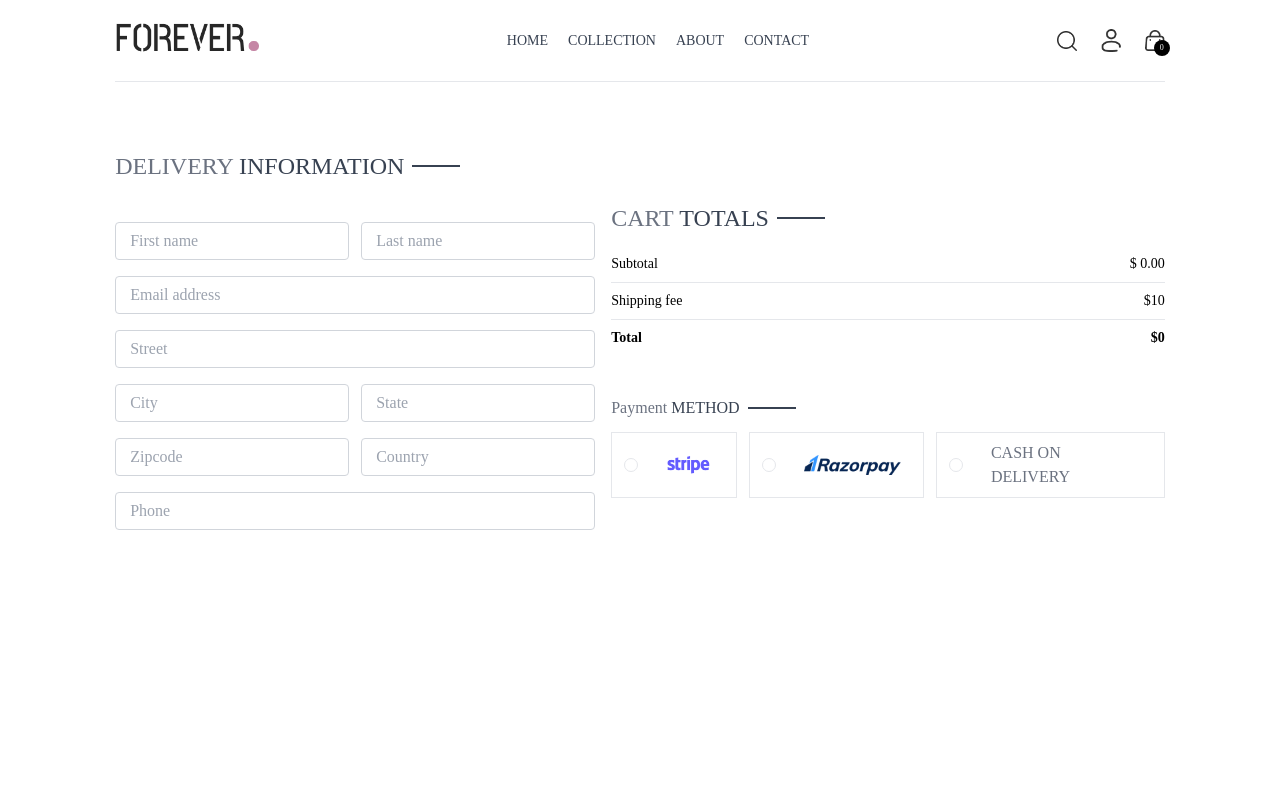
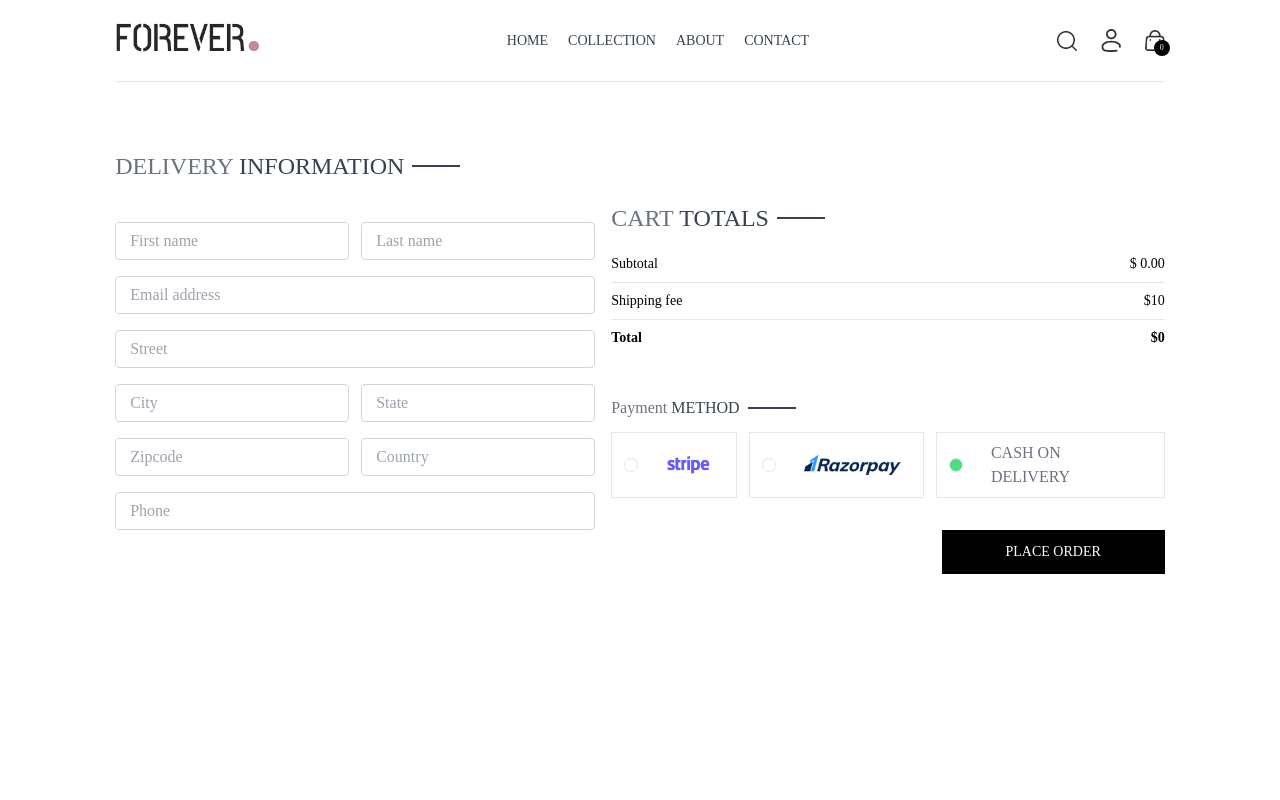
Before and after one commit to karimgaber12/foreverEcommerce, a React (Vite) app: page /place-order in a window 1280 px wide. Shown: the top 800 px of the page. Built offline with nearby package versions, Linux system fonts and the light colour scheme.

Commit message:
finish place order page

```diff
--- a/src/pages/PlaceOrder.jsx
+++ b/src/pages/PlaceOrder.jsx
@@ -1,9 +1,12 @@
 /* eslint-disable no-unused-vars */
-import React from "react";
+import React, { useState } from "react";
 import Title from "../components/Title";
 import CartTotal from "../components/CartTotal";
 import { assets } from "../assets/assets";
+import { useNavigate } from "react-router-dom";
 function PlaceOrder() {
+  const [method, setMethod] = useState("cod");
+  const navigate = useNavigate();
   return (
     <div className="flex flex-col sm:flex-row justify-between gap-4 pt-5 sm:pt-14 min-h-[80vh] border-t">
       {/*left side*/}
@@ -72,20 +75,49 @@ function PlaceOrder() {
           <Title text1={"Payment"} text2={"METHOD"} />
           {/*payment selection methods*/}
           <div className="flex gap-3 flex-col lg:flex-row">
-            <div className="flex items-center gap-3 border p-2 px-3 cursor-pointer">
-              <p className={`min-w-3.5 h-3.5 border rounded-full`}></p>
+            <div
+              onClick={() => setMethod("stripe")}
+              className="flex items-center gap-3 border p-2 px-3 cursor-pointer"
+            >
+              <p
+                className={`min-w-3.5 h-3.5 border rounded-full ${
+                  method === "stripe" ? "bg-green-400" : ""
+                }`}
+              ></p>
               <img className="h-5 mx-4" src={assets.stripe_logo} alt="" />
             </div>
-            <div className="flex items-center gap-3 border p-2 px-3 cursor-pointer">
-              <p className={`min-w-3.5 h-3.5 border rounded-full`}></p>
+            <div
+              onClick={() => setMethod("razorpay")}
+              className="flex items-center gap-3 border p-2 px-3 cursor-pointer"
+            >
+              <p
+                className={`min-w-3.5 h-3.5 border rounded-full ${
+                  method === "razorpay" ? "bg-green-400" : ""
+                }`}
+              ></p>
               <img className="h-5 mx-4" src={assets.razorpay_logo} alt="" />
             </div>
-            <div className="flex items-center gap-3 border p-2 px-3 cursor-pointer">
-              <p className={`min-w-3.5 h-3.5 border rounded-full`}></p>
+            <div
+              onClick={() => setMethod("cod")}
+              className="flex items-center gap-3 border p-2 px-3 cursor-pointer"
+            >
+              <p
+                className={`min-w-3.5 h-3.5 border rounded-full ${
+                  method === "cod" ? "bg-green-400" : ""
+                }`}
+              ></p>
               <p className="text-gray-500 text0sm font-medium mx-4">
                 CASH ON DELIVERY
               </p>
             </div>
+          </div>
+          <div className="w-full text-end mt-8">
+            <button
+              onClick={() => navigate("/orders")}
+              className="bg-black text-white px-16 py-3 text-sm"
+            >
+              PLACE ORDER
+            </button>
           </div>
         </div>
       </div>
```
